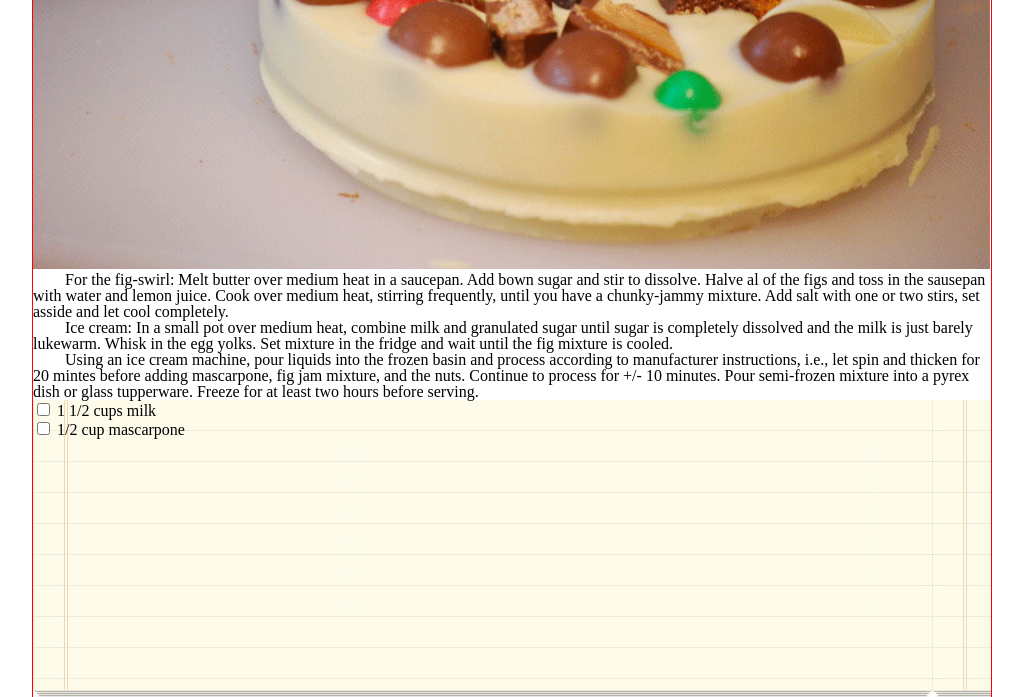
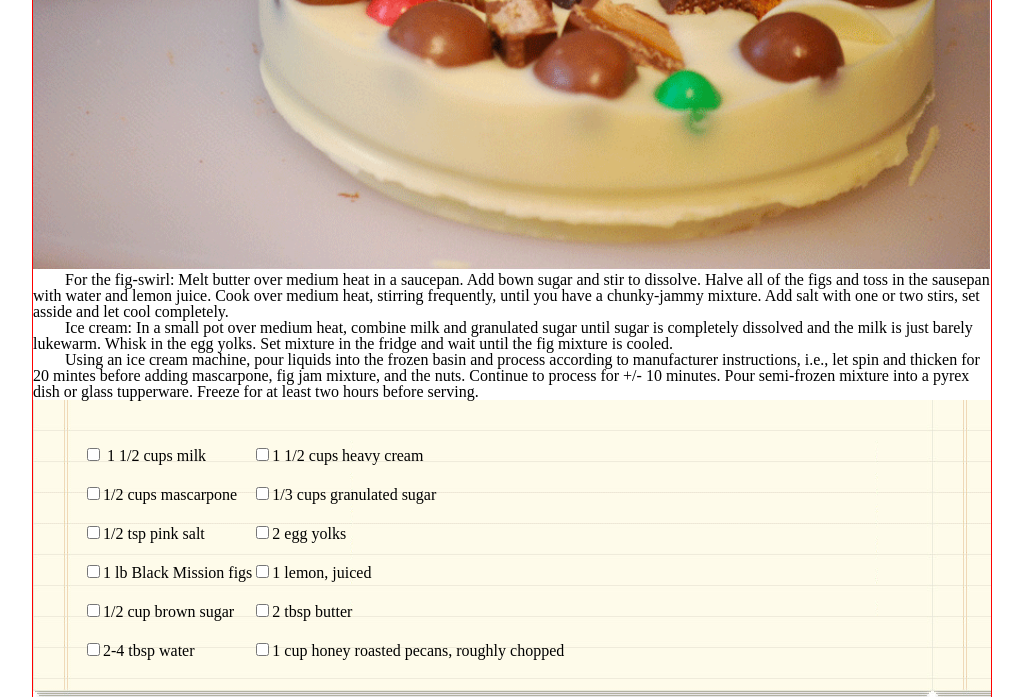
Before and after one commit to TCW417/Chocolate-Pizza, a plain HTML site: page index.html in a window 1280 px wide. Shown: the part 512-1209 px from the top of the page, without its empty margins (128-1151 px from the left). Drawn offline with Linux system fonts and the light colour scheme; files that its build step writes are made by us from their sources.

Commit message:
got the two colums established and need to put a gap between the colums

```diff
--- a/css/style.css
+++ b/css/style.css
@@ -68,6 +68,18 @@ div.recipe-card {
   width: 100%;
   height: 300px;
 }
+form {
+  padding-top: 35px;
+  padding-bottom: 35px;
+  padding-left: 50px;
+}
+td {
+  padding-top: 10px;
+  padding-bottom: 10px;;
+}
+table {
+  border-collapse: collapse;
+}
 
 .author-quote img {
   display: inline-block;
--- a/index.html
+++ b/index.html
@@ -1,7 +1,7 @@
 <!DOCTYPE html>
 <head>
   <title>Chocolate Pizza</title>
-  <link rel="stylesheet" href="reset.css">
+  <link rel="stylesheet" href="css/reset.css">
   <link rel="stylesheet" href="css/style.css">
 </head>
 <body>
@@ -34,7 +34,7 @@
       <h3 class="h2-left">POSTED ON 15 DEC 2013 / DESSERTS</h3>
       <h3 class="h2-right"><img src="img/print-icon.png" />PRINT</h3>
       <img src="img/choco-pizza.png" alt="picture of chololate pizza" />
-      <p>For the fig-swirl: Melt butter over medium heat in a saucepan. Add bown sugar and stir to dissolve. Halve al of the figs and toss in the sausepan with water and lemon juice. Cook over medium heat, stirring frequently, until you have a chunky-jammy mixture. Add salt with one or two stirs, set asside and let cool completely.</p>
+      <p>For the fig-swirl: Melt butter over medium heat in a saucepan. Add bown sugar and stir to dissolve. Halve all of the figs and toss in the sausepan with water and lemon juice. Cook over medium heat, stirring frequently, until you have a chunky-jammy mixture. Add salt with one or two stirs, set asside and let cool completely.</p>
       <p>Ice cream: In a small pot over medium heat, combine milk and granulated sugar until sugar is completely dissolved and the milk is just barely lukewarm. Whisk in the egg yolks. Set mixture in the fridge and wait until the fig mixture is cooled.</p>
       <p>Using an ice cream machine, pour liquids into the frozen basin and process according to manufacturer instructions, i.e., let spin and thicken for 20 mintes before adding mascarpone, fig jam mixture, and the nuts. Continue to process for +/- 10 minutes. Pour semi-frozen mixture into a pyrex dish or glass tupperware. Freeze for at least two hours before serving.</p>
       <div class="recipe-card">
@@ -45,10 +45,54 @@
                 <input type="checkbox" id="milk" name="milk" value="milk">
                 <label for="milk">1 1/2 cups milk</label>
               </td>
+
+              <td>
+                <input type="checkbox" id="heavy cream" name="heavy cream" value="heavy cream"><label for="heavy cream">1 1/2 cups heavy cream</label>
+              </td>
             </tr>
             <tr>
               <td>
-                <input type="checkbox" id="mascarpone" name="mascarpone" value="mascarpone"><label for="mascarpone"> 1/2 cup mascarpone</label>
+                  <input type="checkbox" id="mascarpone" name="mascarpone" value="mascarpone"><label for="mascarpone">1/2 cups mascarpone</label>
+              </td>
+
+              <td>
+                  <input type="checkbox" id="granulated sugar" name="granulated sugar" value="granulated sugar"><label for="granulated sugar">1/3 cups granulated sugar</label>
+              </td>
+            </tr>
+            <tr>
+              <td>
+                  <input type="checkbox" id="pink salt" name="pink salt" value="pink salt"><label for="pink salt">1/2 tsp pink salt</label>
+              </td>
+
+              <td>
+                  <input type="checkbox" id="egg yolks" name="egg yolks" value="egg yolks"><label for="egg yolks">2 egg yolks</label>
+              </td>
+            </tr>
+            <tr>
+              <td>
+                  <input type="checkbox" id="Black Mission figs" name="Black Mission figs" value="Black Mission figs"><label for="Black Mission figs">1 lb Black Mission figs</label>
+              </td>
+
+            <td>
+                <input type="checkbox" id="lemon, juiced" name="lemon, juiced" value="lemon, juiced"><label for="lemon, juiced">1 lemon, juiced</label>
+            </td>
+            </tr>
+            <tr>
+              <td>
+                  <input type="checkbox" id="brown sugar" name="brown sugar" value="brwon sugar"><label for="brown sugar">1/2 cup brown sugar</label>
+              </td>
+
+              <td>
+                  <input type="checkbox" id="butter" name="butter" value="butter"><label for="butter">2 tbsp butter</label>
+              </tr>
+            </td>
+            <tr>
+              <td>
+                  <input type="checkbox" id="water" name="water" value="water"><label for="water">2-4 tbsp water</label>
+              </td>
+
+              <td>
+                  <input type="checkbox" id="pecans" name="pecans" value="pecans"><label for="pecans">1 cup honey roasted pecans, roughly chopped </label>
               </td>
             </tr>
           </table>
```
